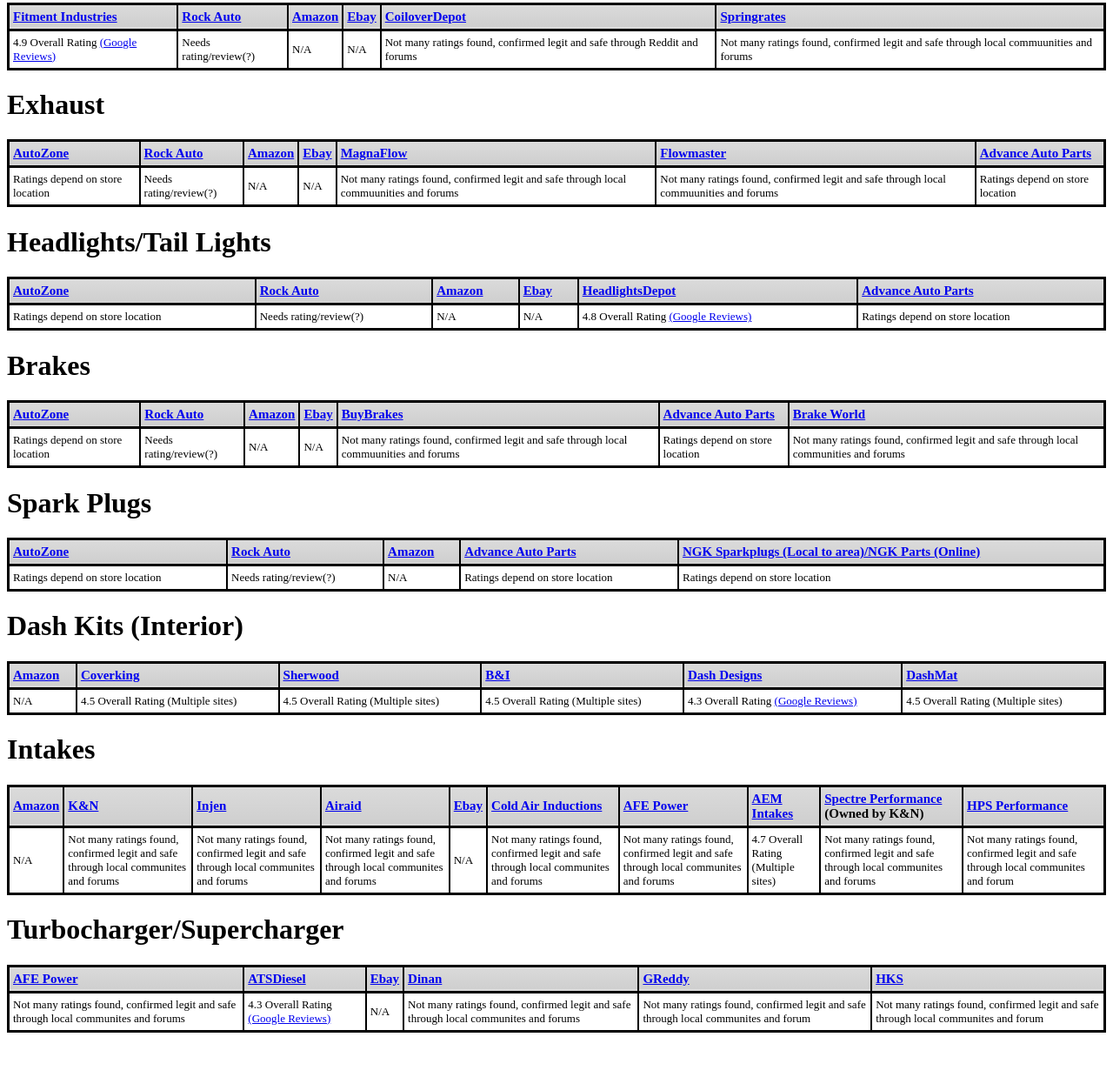
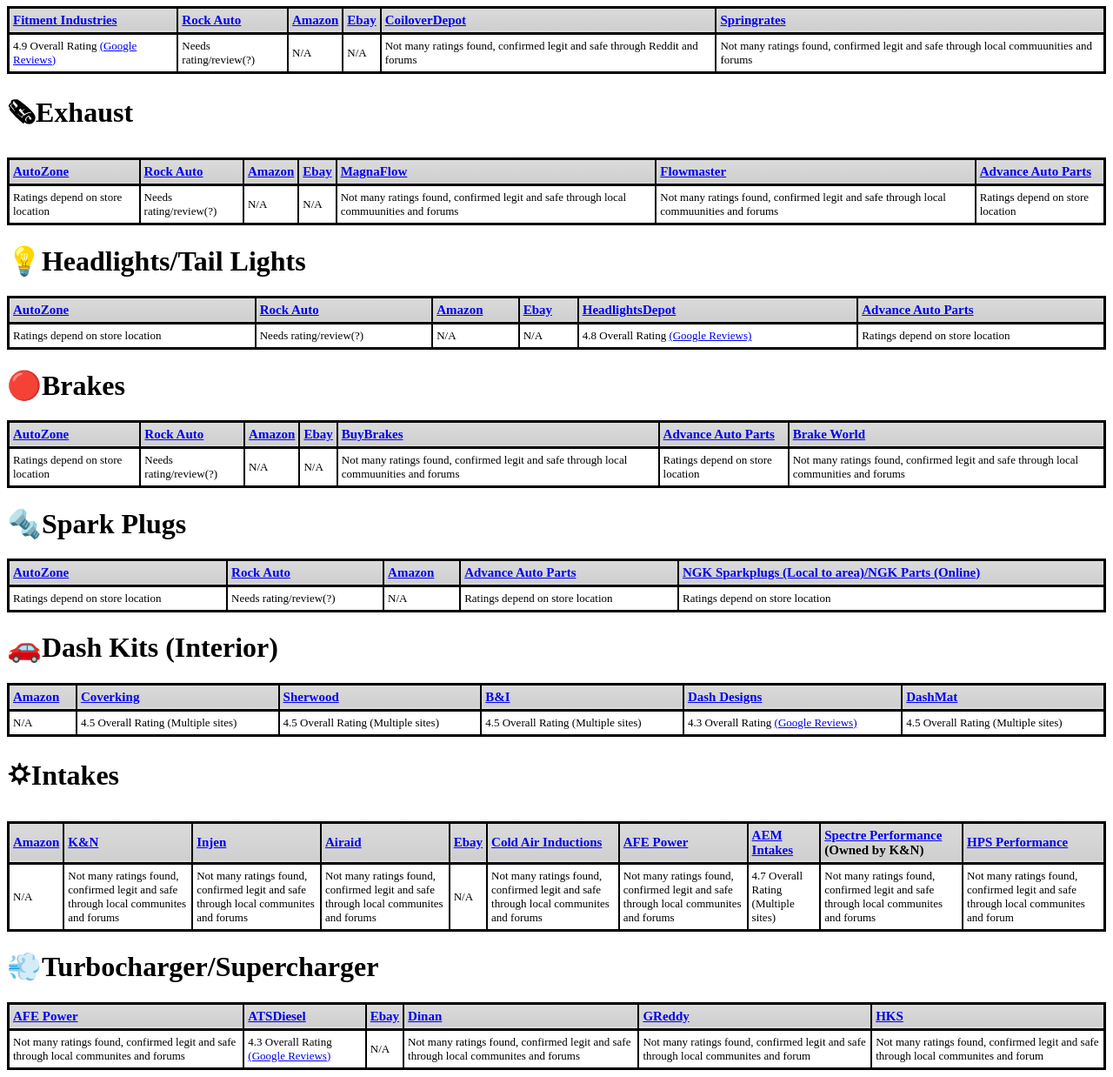
Before and after one commit to Dilsinnam/JDMZone, a plain HTML site: page index.html in a window 1280 px wide. Shown: the part 639-1877 px from the top of the page at 87% size. Before the commit the page ends 1834 px from the top, so only its background shows below. Drawn offline with Linux system fonts and the light colour scheme.

Commit message:
Added Emojis
- I tried my best, there are not really that many car related/car part emojis
- Part of "Making the site better"

```diff
--- a/index.html
+++ b/index.html
@@ -39,7 +39,7 @@
   <title></title>
 </head>
 <body>
-  <h1>Legend</h1><b>Needs Rating/Review</b> - Is well known across the community but has little to no actual reviews<br>
+  <h1>🔎Legend</h1><b>Needs Rating/Review</b> - Is well known across the community but has little to no actual reviews<br>
   <br>
   <b>N/A</b> - Site/Company houses more than just Automotive, cannot be rated<br>
   <br>
@@ -49,7 +49,7 @@
   <br>
   <b>Ratings depend on store location</b> - A major chain of stores across countrie(s) that cannot be rated as each store has their own rating<br>
   <br>
-  <h1>Tires</h1>
+  <h1>⚫Tires</h1>
   <table class="minimalistBlack">
     <thead>
       <tr>
@@ -84,7 +84,7 @@
       </tr>
     </tbody>
   </table>
-  <h1>Wheels</h1>
+  <h1>📀Wheels</h1>
   <table class="minimalistBlack">
     <thead>
       <tr>
@@ -123,7 +123,7 @@
       </tr>
     </tbody>
   </table>
-  <h1>Suspension</h1>
+  <h1>🔗Suspension</h1>
   <table class="minimalistBlack">
     <thead>
       <tr>
@@ -160,7 +160,7 @@
       </tr>
     </tbody>
   </table>
-  <h1>Exhaust</h1>
+  <h1>🗞Exhaust</h1>
   <table class="minimalistBlack">
     <thead>
       <tr>
@@ -199,7 +199,7 @@
       </tr>
     </tbody>
   </table>
-  <h1>Headlights/Tail Lights</h1>
+  <h1>💡Headlights/Tail Lights</h1>
   <table class="minimalistBlack">
     <thead>
       <tr>
@@ -236,7 +236,7 @@
       </tr>
     </tbody>
   </table>
-  <h1>Brakes</h1>
+  <h1>🔴Brakes</h1>
   <table class="minimalistBlack">
     <thead>
       <tr>
@@ -275,7 +275,7 @@
       </tr>
     </tbody>
   </table>
-  <h1>Spark Plugs</h1>
+  <h1>🔩Spark Plugs</h1>
   <table class="minimalistBlack">
     <thead>
       <tr>
@@ -306,7 +306,7 @@
       </tr>
     </tbody>
   </table>
-  <h1>Dash Kits (Interior)</h1>
+  <h1>🚗Dash Kits (Interior)</h1>
   <table class="minimalistBlack">
     <thead>
       <tr>
@@ -343,7 +343,7 @@
       </tr>
     </tbody>
   </table>
-  <h1>Intakes</h1>
+  <h1>🌣Intakes</h1>
   <table class="minimalistBlack">
     <thead>
       <tr>
@@ -394,7 +394,7 @@
       </tr>
     </tbody>
   </table>
-  <h1>Turbocharger/Supercharger</h1>
+  <h1>💨Turbocharger/Supercharger</h1>
   <table class="minimalistBlack">
     <thead>
       <tr>
```
